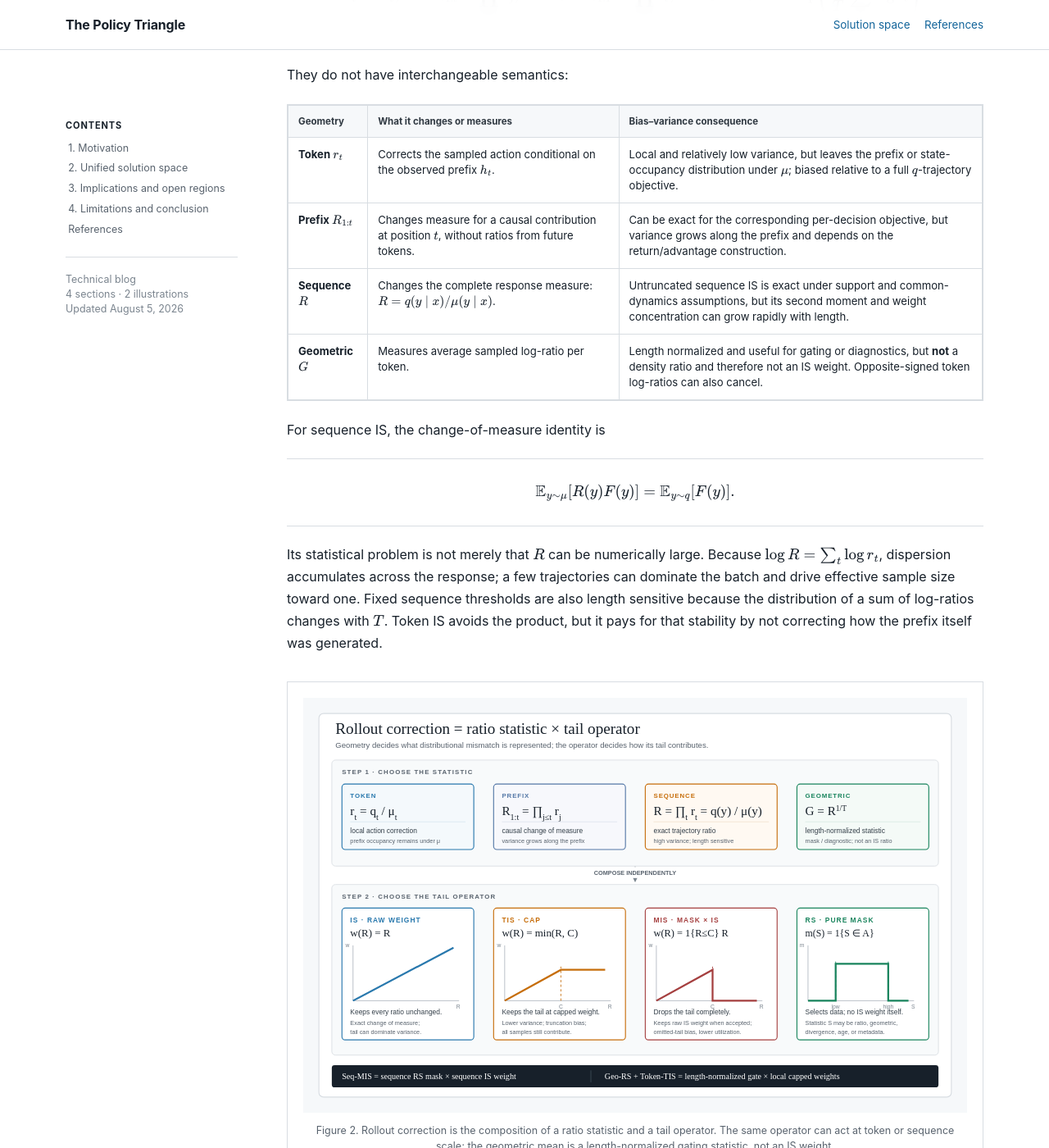
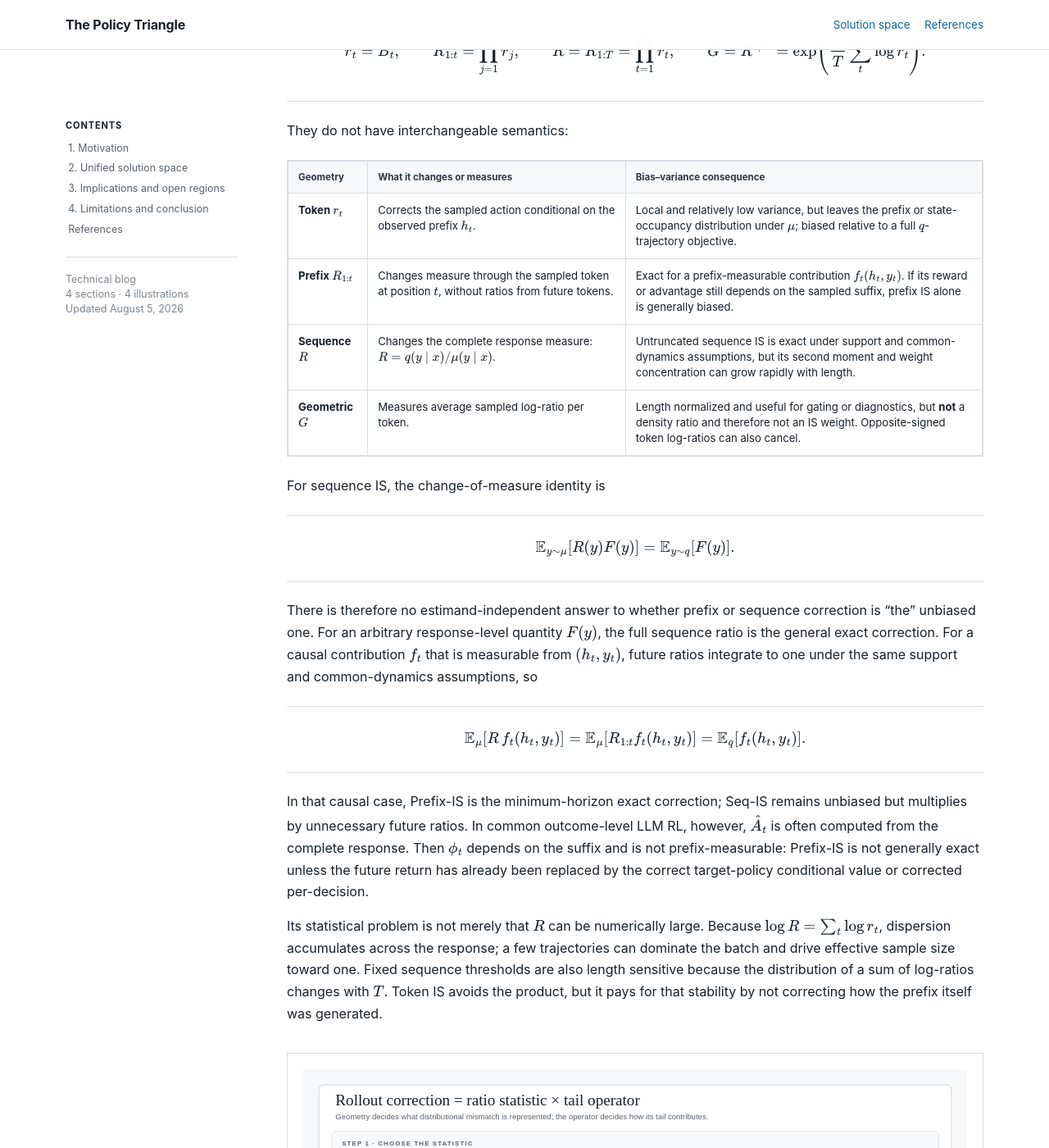
Before and after one commit to huaiyizhao/policy-triangle, a Jekyll site: the page built from docs/index.md, in a window 1280 px wide and 1400 px high, scrolled down 6656 px. Shown: the whole window at 82% size. Built offline with Jekyll 4.4.1, drawn with Linux system fonts in a browser that asks for light colours; some of the changed text lies outside the part shown.

Commit message:
Clarify unbiased correction and bias variance tradeoffs

```diff
--- a/docs/_layouts/technical.html
+++ b/docs/_layouts/technical.html
@@ -61,7 +61,7 @@
       </ol>
       <div class="toc-meta">
         Technical blog<br>
-        4 sections · 2 illustrations<br>
+        4 sections · 4 illustrations<br>
         Updated {{ page.date | date: "%B %-d, %Y" }}
       </div>
     </aside>
--- a/docs/index.md
+++ b/docs/index.md
@@ -270,7 +270,7 @@ PPO's effective token coefficient is advantage-sign dependent:
 <div class="equation">
 \[
 \mathrm C^{\mathrm{PPO}}(X,\hat A)=
-X\,\mathbf 1\!\left[
+X\,\mathbb{I}\!\left[
 (\hat A\ge0 \land X\le1+\epsilon_+)
 \;\lor\;
 (\hat A&lt;0 \land X\ge1-\epsilon_-)
@@ -278,6 +278,9 @@ X\,\mathbf 1\!\left[
 \tag{2}
 \]
 </div>
+
+Here \\(\mathbb{I}[\cdot]\\) denotes an indicator: it equals one when its
+condition is true and zero otherwise.
 
 Selecting the clipped branch removes gradient in a particular direction. This
 differs from truncating a detached importance weight. DAPO changes the
@@ -298,7 +301,10 @@ Let the behavior-edge token ratio be
 \\(r_t\equiv B_t=q(y_t\mid h_t)/\mu(y_t\mid h_t)\\). In a bypass topology, the
 same discussion applies with \\(r_t=E_t\\). Let
 \\(\phi_t=\hat A_t\nabla_\theta\log\pi_\theta(y_t\mid h_t)\\) denote a local
-gradient contribution and \\(F(y)\\) a response-level contribution.
+gradient contribution and \\(F(y)\\) a generic response-level integrand, such
+as a reward, loss, or full-response gradient contribution. The symbol \\(F\\)
+is a placeholder for what is being estimated, not another policy or
+correction.
 
 #### First choice: token, prefix, sequence, or geometric statistic
 
@@ -320,7 +326,7 @@ They do not have interchangeable semantics:
 | Geometry | What it changes or measures | Bias–variance consequence |
 |---|---|---|
 | Token \\(r_t\\) | Corrects the sampled action conditional on the observed prefix \\(h_t\\). | Local and relatively low variance, but leaves the prefix or state-occupancy distribution under \\(\mu\\); biased relative to a full \\(q\\)-trajectory objective. |
-| Prefix \\(R_{1:t}\\) | Changes measure for a causal contribution at position \\(t\\), without ratios from future tokens. | Can be exact for the corresponding per-decision objective, but variance grows along the prefix and depends on the return/advantage construction. |
+| Prefix \\(R_{1:t}\\) | Changes measure through the sampled token at position \\(t\\), without ratios from future tokens. | Exact for a prefix-measurable contribution \\(f_t(h_t,y_t)\\). If its reward or advantage still depends on the sampled suffix, prefix IS alone is generally biased. |
 | Sequence \\(R\\) | Changes the complete response measure: \\(R=q(y\mid x)/\mu(y\mid x)\\). | Untruncated sequence IS is exact under support and common-dynamics assumptions, but its second moment and weight concentration can grow rapidly with length. |
 | Geometric \\(G\\) | Measures average sampled log-ratio per token. | Length normalized and useful for gating or diagnostics, but **not** a density ratio and therefore not an IS weight. Opposite-signed token log-ratios can also cancel. |
 
@@ -335,6 +341,31 @@ For sequence IS, the change-of-measure identity is
 \mathbb E_{y\sim q}[F(y)].
 \]
 </div>
+
+There is therefore no estimand-independent answer to whether prefix or
+sequence correction is “the” unbiased one. For an arbitrary response-level
+quantity \\(F(y)\\), the full sequence ratio is the general exact correction.
+For a causal contribution \\(f_t\\) that is measurable from \\((h_t,y_t)\\),
+future ratios integrate to one under the same support and common-dynamics
+assumptions, so
+
+<div class="equation">
+\[
+\mathbb E_\mu\!\left[R\,f_t(h_t,y_t)\right]
+=
+\mathbb E_\mu\!\left[R_{1:t}f_t(h_t,y_t)\right]
+=
+\mathbb E_q\!\left[f_t(h_t,y_t)\right].
+\]
+</div>
+
+In that causal case, Prefix-IS is the minimum-horizon exact correction;
+Seq-IS remains unbiased but multiplies by unnecessary future ratios. In common
+outcome-level LLM RL, however, \\(\hat A_t\\) is often computed from the
+complete response. Then \\(\phi_t\\) depends on the suffix and is not
+prefix-measurable: Prefix-IS is not generally exact unless the future return
+has already been replaced by the correct target-policy conditional value or
+corrected per-decision.
 
 Its statistical problem is not merely that \\(R\\) can be numerically large.
 Because \\(\log R=\sum_t\log r_t\\), dispersion accumulates across the
@@ -363,8 +394,8 @@ For a valid density ratio \\(R\\), a cap \\(C\\), and an acceptance statistic
 \begin{aligned}
 \text{IS:}\;& RF,\\
 \text{TIS:}\;& \min(R,C)F,\\
-\text{MIS:}\;& \mathbf 1\{R\le C\}\,RF,\\
-\text{RS:}\;& \mathbf 1\{S\in\mathcal A\}\,F.
+\text{MIS:}\;& \mathbb{I}\!\left[R\le C\right]RF,\\
+\text{RS:}\;& \mathbb{I}\!\left[S\in\mathcal A\right]F.
 \end{aligned}
 \]
 </div>
@@ -382,10 +413,10 @@ threshold, a two-sided band, a geometric statistic, or a divergence.
 This distinction resolves an implementation-level naming ambiguity. In the
 [veRL rollout-correction formulation](https://verl.readthedocs.io/en/latest/algo/rollout_corr_math.html),
 RS modifies the response mask and can be composed with a separate IS choice.
-Thus Seq-MIS, \\(\mathbf 1\{R\le C\}RF\\), is one particular composition; it is
+Thus Seq-MIS, \\(\mathbb{I}[R\le C]RF\\), is one particular composition; it is
 not a synonym for every sequence-level rejection rule. The pure geometric rule
 called Geo-Mask in Li and Liu's Part 3, and Geo-RS in veRL, instead has the form
-\\(\mathbf 1\{C_{\rm low}\le G\le C_{\rm high}\}F\\). It performs selection but
+\\(\mathbb{I}[C_{\rm low}\le G\le C_{\rm high}]F\\). It performs selection but
 no change of measure.
 
 At token scale, replace \\(R,F\\) by \\(r_t,\phi_t\\). The resulting matrix makes
@@ -395,9 +426,9 @@ the combinations explicit:
 
 | Scale | IS | TIS | MIS | Pure RS |
 |---|---|---|---|---|
-| Token | \\(r_t\phi_t\\) | \\(\min(r_t,C)\phi_t\\) | \\(\mathbf1\{r_t\le C\}r_t\phi_t\\) | \\(\mathbf1\{r_t\in\mathcal A_t\}\phi_t\\) |
-| Sequence | \\(RF\\) | \\(\min(R,C)F\\) | \\(\mathbf1\{R\le C\}RF\\) | \\(\mathbf1\{R\in\mathcal A\}F\\) |
-| Geometric gate | Not valid: \\(G\\) is not a density ratio | A heuristic shaper, not TIS in the change-of-measure sense | \\(\mathbf1\{G\in\mathcal A\}RF\\): geometric mask plus sequence IS | \\(\mathbf1\{G\in\mathcal A\}F\\): Geo-RS |
+| Token | \\(r_t\phi_t\\) | \\(\min(r_t,C)\phi_t\\) | \\(\mathbb{I}[r_t\le C]r_t\phi_t\\) | \\(\mathbb{I}[r_t\in\mathcal A_t]\phi_t\\) |
+| Sequence | \\(RF\\) | \\(\min(R,C)F\\) | \\(\mathbb{I}[R\le C]RF\\) | \\(\mathbb{I}[R\in\mathcal A]F\\) |
+| Geometric gate | Not valid: \\(G\\) is not a density ratio | A heuristic shaper, not TIS in the change-of-measure sense | \\(\mathbb{I}[G\in\mathcal A]RF\\): geometric mask plus sequence IS | \\(\mathbb{I}[G\in\mathcal A]F\\): Geo-RS |
 
 </div>
 
@@ -410,23 +441,37 @@ different codebases; the formula should take precedence over the acronym.
 The operator determines how the tail is treated; the geometry determines what
 kind of mismatch remains:
 
-1. **Seq-IS:** no truncation or selection bias in the trajectory
-   change-of-measure identity, but potentially catastrophic weight variance and
+1. **Seq-IS:** the general unbiased change of measure for an arbitrary
+   response-level \\(F(y)\\), but potentially catastrophic weight variance and
    poor effective sample size for long responses.
-2. **Token-IS:** much lower variance under bounded per-token terms, but prefix
+2. **Prefix-IS:** unbiased for a prefix-measurable causal term and lower
+   variance than adding unnecessary suffix ratios. It is generally biased for
+   an outcome-level term whose sampled reward or advantage depends on the
+   suffix.
+3. **Token-IS:** much lower variance under bounded per-token terms, but prefix
    or occupancy bias remains even before any truncation is applied.
-3. **TIS:** caps tail influence and usually lowers variance, while adding
+4. **TIS:** caps tail influence and usually lowers variance, while adding
    \\(\mathbb E_\mu[(\min(R,C)-R)F]\\) truncation bias. Seq-TIS broadcasts one
    capped response weight to every token; Token-TIS adds truncation bias on top
    of the token approximation.
-4. **MIS:** bounds the accepted IS weight and removes suspected bad-tail data,
+5. **MIS:** bounds the accepted IS weight and removes suspected bad-tail data,
    but sacrifices sample efficiency. For Seq-MIS its bias is exactly the omitted
-   target-tail contribution, \\(-\mathbb E_q[F\mathbf1\{R>C\}]\\).
-5. **RS:** can reject on a more robust or length-normalized statistic, but is a
+   target-tail contribution, \\(-\mathbb E_q[F\mathbb{I}[R>C]]\\).
+6. **RS:** can reject on a more robust or length-normalized statistic, but is a
    selection mechanism rather than off-policy correction. Geo-RS avoids a raw
    product threshold's length scale, yet can miss localized token outliers or
    cancellation; it is often paired with Token-TIS to obtain a sequence gate
    plus local weights.
+
+<figure class="triangle-figure">
+  <img src="{{ '/assets/bias-variance-tradeoff.svg' | relative_url }}" alt="Two-panel bias-variance diagram. The first panel shows that variance exposure typically increases from token to prefix to sequence correction: prefix IS is the minimum exact horizon for a prefix-measurable causal term, while sequence IS is required for an arbitrary response-level term. The second panel shows raw IS retaining the most tail variance with no operator-induced bias, TIS capping the tail, MIS deleting it, and pure rejection sampling as selection rather than change of measure.">
+  <figcaption>
+    Figure 3. Bias–variance has two independent sources. Ratio horizon controls
+    which estimand is exactly corrected and how much weight dispersion is
+    accumulated; the tail operator controls how far the estimator departs from
+    raw change of measure. Positions are schematic rather than quantitative.
+  </figcaption>
+</figure>
 
 These rankings require qualifications. Bounds such as polynomial token-level
 variance or capped sequence-level variance assume bounded score and
@@ -544,12 +589,12 @@ the factorized implementation their behavior-edge coefficients are
 <div class="equation">
 \[
 \omega_t^{\mathrm{IcePop}}
-=B_t\mathbf 1\{\alpha\le B_t\le\beta\},\qquad
+=B_t\mathbb{I}\!\left[\alpha\le B_t\le\beta\right],\qquad
 \omega_t^{\mathrm{KPop}}
-=B_t\mathbf 1\!\left\{
+=B_t\mathbb{I}\!\left[
 D_{\mathrm{KL}}^B(q_t\Vert\mu_t)\le\phi,
 D_{\mathrm{KL}}^B(\mu_t\Vert q_t)\le\phi
-\right\},
+\right],
 \]
 </div>
 
```
Also changed, not shown: README.md, docs/README.md, docs/assets/bias-variance-tradeoff.svg (added), docs/assets/is-tail-operators.svg.
